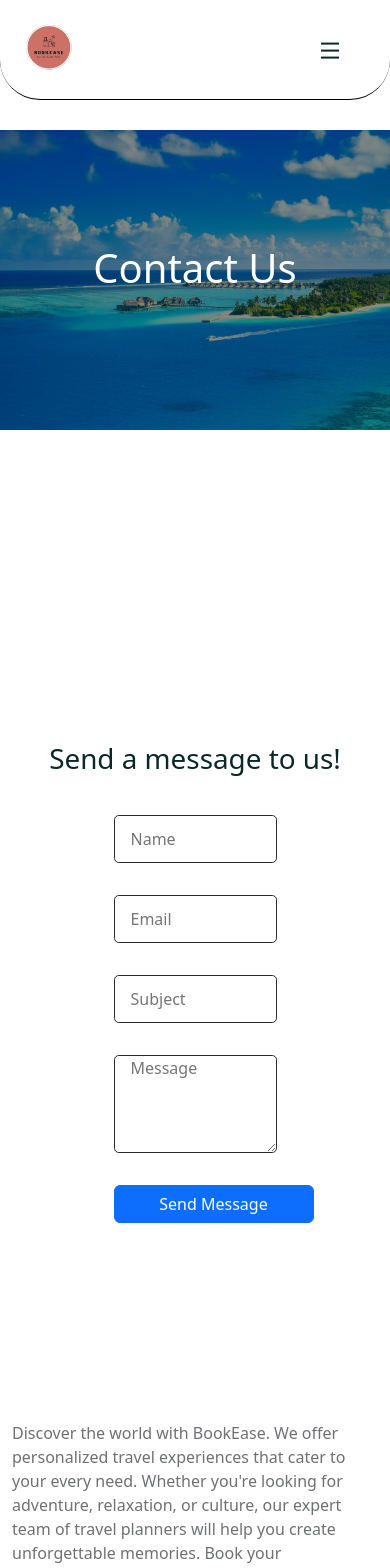
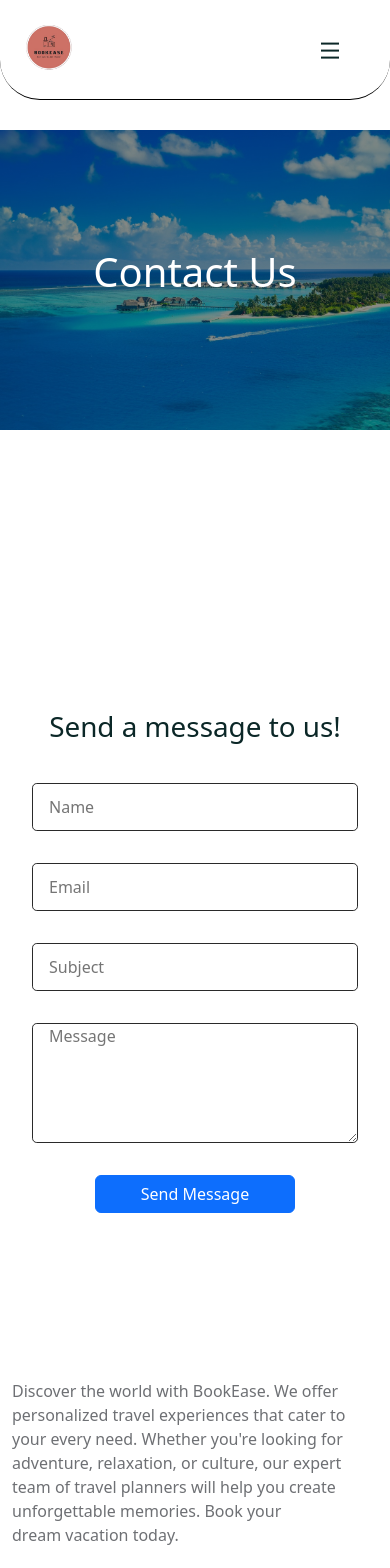
Before and after one commit to Aniyeshu-31/TravelBookingApplication, a React (Create React App) app in the folder frontend/: page /contact in a window 390 px wide. Shown: the top 1568 px of the page. Built offline with nearby package versions, Linux system fonts and the light colour scheme; a web font is replaced by a local one.

Commit message:
updated!!!!!!

```diff
--- a/frontend/src/App.css
+++ b/frontend/src/App.css
@@ -40,8 +40,20 @@ a {
 ul {
   list-style: none;
 }
-
+.input_name{
+  width: 100%;
+}
+.input_Email{
+  width: 100%;
+}
+.input_Sub{
+  width: 100%;
+}
+.text_input{
+  width: 100%;
+}
 .primary__btn {
+  margin: auto;
   background: var(--secondary-color) !important;
   border: none !important;
   border-radius: 50px !important;
@@ -93,6 +105,27 @@ ul {
   color: var(--heading-color);
 }
 @media only screen and (max-width:992px) {
+  .input_name{
+    padding-left: 100%;
+    padding-right: 100%;
+  width: 100%;
+}
+.input_Email{
+   padding-left: 100%;
+    padding-right: 100%;
+  width: 100%;
+}
+.input_Sub{
+   padding-left: 100%;
+    padding-right: 100%;
+  width: 100%;
+}
+.text_input{
+   padding-left: 100%;
+    padding-right: 100%;
+  width: 100%;
+}
+
   .primary__btn a,.secondary__btn a{
     font-size: 0.9rem;
   }
@@ -103,7 +136,26 @@ ul {
          padding: 40px 0;
   }
 }
+@media only screen and (min-width:320px){
+  .btn.btn-primary {
+    width: 3rem;
+    margin: auto;
+  }
+}
 @media only screen and (max-width:768px){
+  .input_name{
+  width: 100%;
+}
+.input_Email{
+  width: 100%;
+}
+.input_Sub{
+
+  width: 100%;
+}
+.text_input{
+  width: 100%;
+}
   .section__subtitle{
      font-size: 1.3rem;
   }
--- a/frontend/src/components/Header/Header.jsx
+++ b/frontend/src/components/Header/Header.jsx
@@ -4,6 +4,7 @@ import { AuthContext } from '../../context/AuthContext'
 import { NavLink, Link, useNavigate } from 'react-router-dom'
 import logo from '../../assets/images/logo.png'
 import './header.css'
+import { useState } from 'react'
 
 const nav__links = [
   {
@@ -29,12 +30,13 @@ const Header = () => {
   const menuRef = useRef(null)
   const navigate = useNavigate()
   const { user, dispatch } = useContext(AuthContext)
-
+  const [display,setDisplay] = useState(true);
   const logout = () => {
     dispatch({ type: 'LOGOUT' })
     navigate('/')
   }
  const toggleMenu = () => {
+  setDisplay(false);
    if (menuRef.current) {
      const isOpen = menuRef.current.classList.contains('show__menu')
      if (isOpen) {
@@ -65,6 +67,7 @@ const Header = () => {
         menuRef.current.classList.add('show__menu')
       }
     }
+    setDisplay(true);
   }
   useEffect(() => {
     stickyHeaderFunc()
@@ -127,9 +130,9 @@ const Header = () => {
                   </div>
                 )}
               </div>
-              <span className="mobile__menu" onClick={toggleMenu}>
+              {display && <span className="mobile__menu" onClick={toggleMenu}>
                 <i className="ri-menu-line"></i>
-              </span>
+              </span>}
             </div>
           </div>
         </Row>
--- a/frontend/src/components/Header/header.css
+++ b/frontend/src/components/Header/header.css
@@ -102,8 +102,9 @@
     position: fixed;
     top: 0;
     right: 0;
-    width: 30%;
-    height: 60vh;
+    width: 20%;
+    margin-top: 18rem;
+    height: 3vh;
     background: white; /* Darker background */
     display: flex;
     flex-direction: column;
--- a/frontend/src/pages/Contact.jsx
+++ b/frontend/src/pages/Contact.jsx
@@ -19,14 +19,14 @@ const Contact = () => {
         <div className="container1">
           <h1 id="h1">Send a message to us!</h1>
           <form>
-            <input placeholder="Name"></input>
-            <input placeholder="Email"></input>
-            <input placeholder="Subject"></input>
-            <textarea placeholder="Message" rows="4"></textarea>
+            <input placeholder="Name" className="input_name"></input>
+            <input placeholder="Email" className="input_Email"></input>
+            <input placeholder="Subject" className="input_Sub"></input>
+            <textarea placeholder="Message" rows="4" className="text_input"></textarea>
             <button
               className="btn btn-primary"
               id="btn"
-              style={{ margin: 'auto' }}
+              style={{margin:'auto'}}
             >
               Send Message
             </button>
--- a/frontend/src/shared/common-section.css
+++ b/frontend/src/shared/common-section.css
@@ -13,6 +13,7 @@
 }
 
 .common__section h1 {
+    margin: auto;
     font-size: 2.5rem;
     color: #fff;
 }
--- a/frontend/src/styles/contact.css
+++ b/frontend/src/styles/contact.css
@@ -1,17 +1,21 @@
-.container1{
+.container1 {
     margin: 4rem 6rem;
     color: #2a2a2a;
 }
 
-.container1 form{
+.container1 form {
     padding-top: 3rem;
     display: flex;
     flex-direction: column;
     width: 50%;
     margin: auto;
+    align-items: center; /* Centers form elements */
 }
 
-.container1 input{
+.container1 input,
+.container1 textarea {
+    width: 100%; /* Make inputs fill the form */
+    max-width: 400px; /* Limit max width */
     height: 3rem;
     padding: 0 1rem;
     margin-bottom: 2rem;
@@ -19,31 +23,34 @@
     border: 1px solid #2a2a2a;
 }
 
-.container1 textarea{
-    padding: 0 1rem;
-    margin-bottom: 2rem;
-    border-radius: 0.3rem;
-    border: 1px solid #2a2a2a;
+.container1 textarea {
+    height: 120px; /* Adjust text area height */
 }
 
-.container1 button1{
-    display: inline;
+#btn {
+    width: 100%; /* Make button responsive */
+    max-width: 200px; /* Limit button width */
+    margin: auto; /* Centers button horizontally */
+    display: block;
 }
 
-#btn{
-    width: 200px;
-    margin-left: 225px;
-}
-#h1{
+#h1 {
     text-align: center;
 }
+
+/* Responsive Fix for Mobile */
 @media screen and (max-width: 850px) {
-    .container1{
-        margin: 4rem 2rem;
+    .container1 {
+        margin: 2rem;
     }
-    .container1 form{
+
+    .container1 form {
         padding-top: 2rem;
-        width: 90px;
-     }
+        width: 100%;
+    }
 
+    #btn {
+        width: 90%; /* Adjust button width */
+        max-width: 200px;
     }
+}
```
Also changed, not shown: 40 other files (tests, documents, lock files or other folders). Lines whose indentation alone changed are shown as unchanged.
